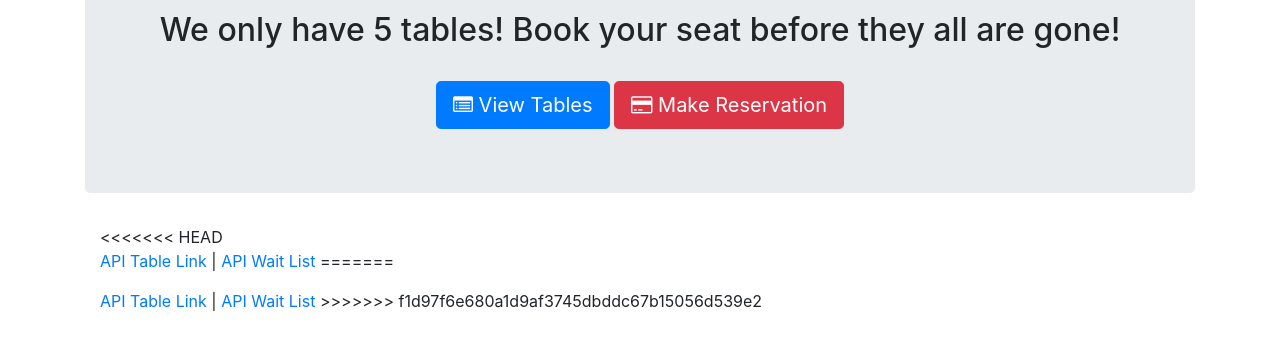
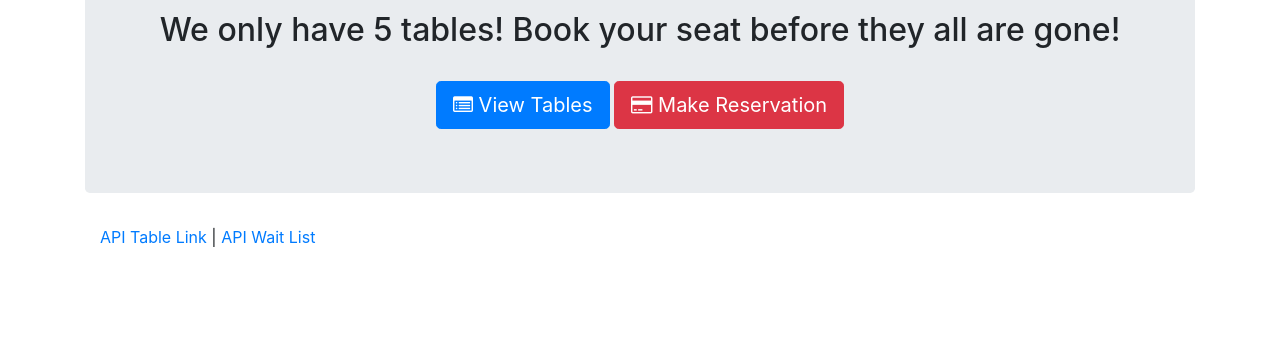
Before and after one commit to Ghalileo/AADO-Hot-Restaurant, a website: page index.html in a window 1280 px wide. Shown: the part 134-484 px from the top of the page. Drawn offline with nearby package versions, Linux system fonts and the light colour scheme.

Commit message:
Merge changes

```diff
--- a/index.html
+++ b/index.html
@@ -29,11 +29,9 @@
 
     <footer class="footer">
       <div class="container">
-<<<<<<< HEAD
-        <p><a href="api/tables.html">API Table Link</a> | <a href="api/waitlist.html">API Wait List</a>
-=======
-        <p><a href="/api/reservations">API Table Link</a> | <a href="/api/waitlist">API Wait List</a>
->>>>>>> f1d97f6e680a1d9af3745dbddc67b15056d539e2
+
+        <p><a href="/api/tables.html">API Table Link</a> | <a href="/api/waitlist.html">API Wait List</a>
+
       </div>
     </footer>
 
```
